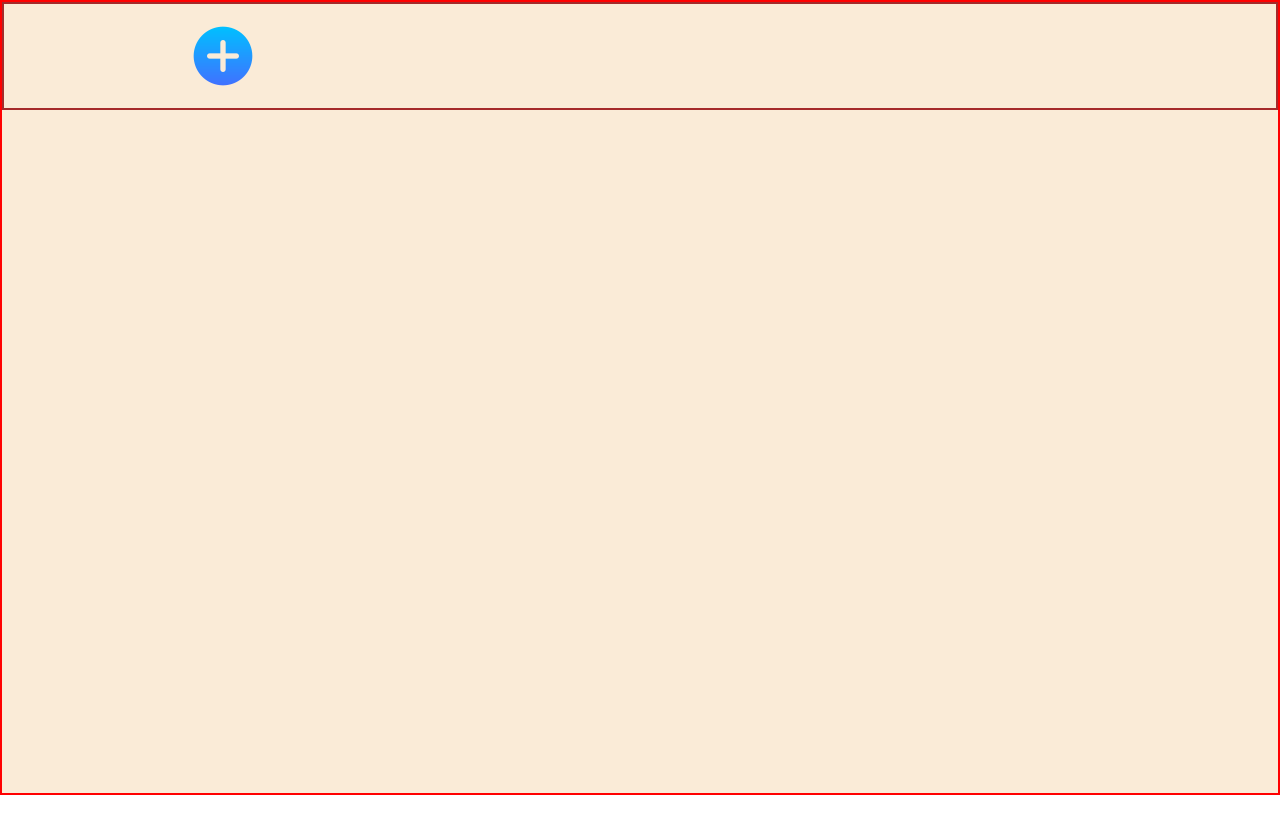
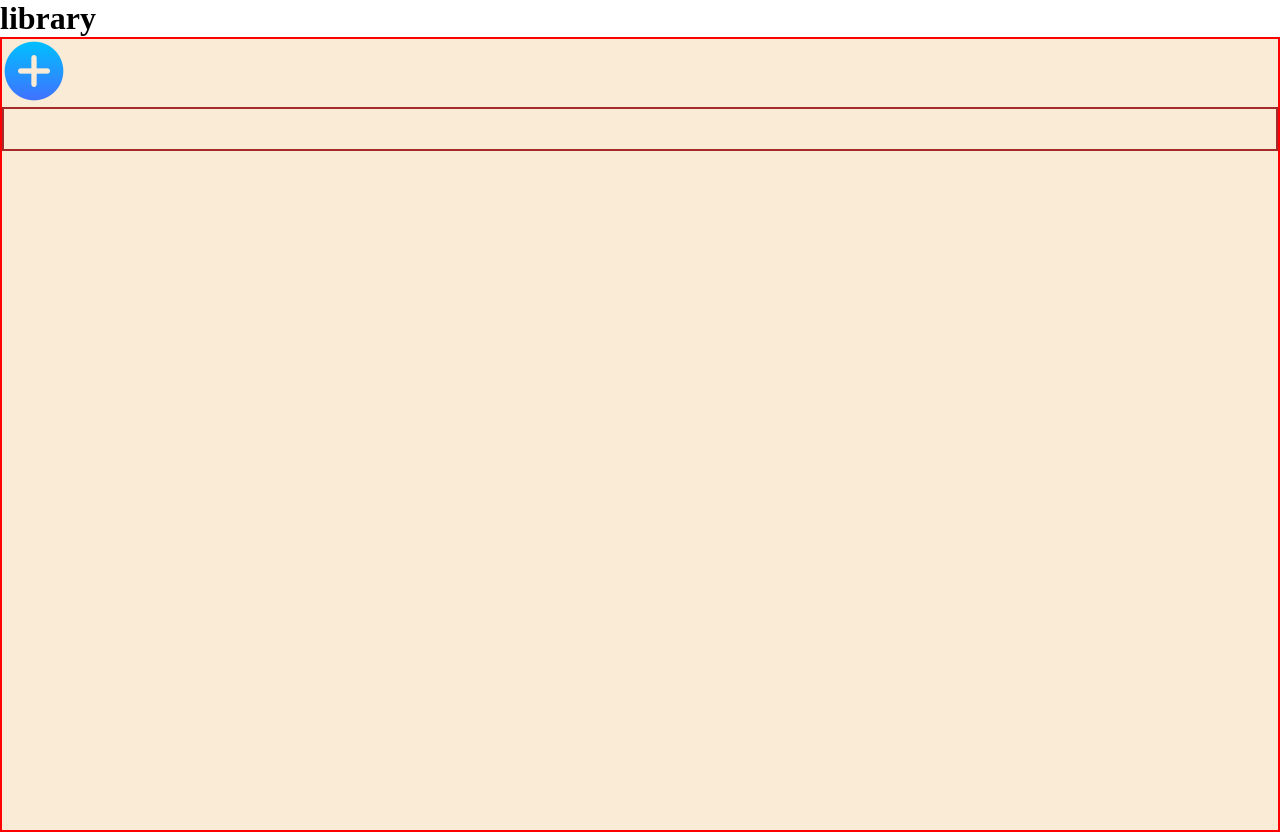
Before and after one commit to ehsan-saf/library, a plain HTML site: page index.html in a window 1280 px wide. Before the commit the page ends 800 px from the top, so only its background shows below. Drawn offline with Linux system fonts and the light colour scheme.

Commit message:
Add header

```diff
--- a/index.html
+++ b/index.html
@@ -29,9 +29,12 @@
             <img src="" alt="" class="status">
         </div>
     </div>
+    <header>
+        <h1>library</h1>
+    </header>
     <main>
+        <button class="addButton"></button>
         <div class="books-grid">
-            <button class="addButton"></button>
         </div>
         <dialog class="form-modal">
             <div class="form-content">
--- a/script.js
+++ b/script.js
@@ -34,7 +34,6 @@ function displayBooks() {
                                     "./icons/finished.png": "./icons/reading.png";
         booksGrid.appendChild(book);
     });
-    booksGrid.appendChild(addBtn);
 }
 
 addBtn.addEventListener("click", () => {
```
